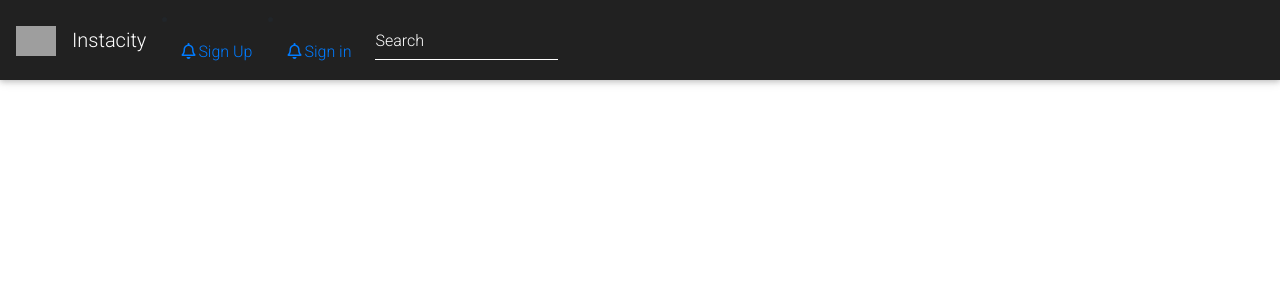
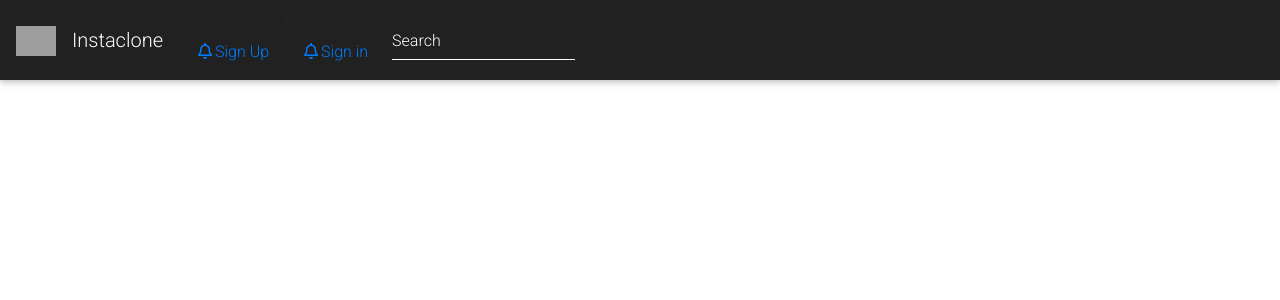
Before and after one commit to morrisonGithinji/morris-Instagram, a Django app: page / in a window 1280 px wide. Shown: the top 300 px of the page. Run offline with Django 3.2, Linux system fonts and the light colour scheme; data that the repository does not hold is empty; some libraries are stand-ins or nearby versions; grey boxes are pictures that could not be loaded.

Commit message:
edit navbar

```diff
--- a/instaclone/templates/navbar.html
+++ b/instaclone/templates/navbar.html
@@ -4,7 +4,7 @@
   <a class="navbar-brand" href="#">
     <img src="https://pixabay.com/images/id-1675670/" height="30" alt="">
   </a>
-  <a class="navbar-brand" href="/">Instacity</a>
+  <a class="navbar-brand" href="/">Instaclone</a>
 
   <!-- Collapse button -->
   <button class="navbar-toggler" type="button" data-toggle="collapse" data-target="#basicExampleNav"
```
